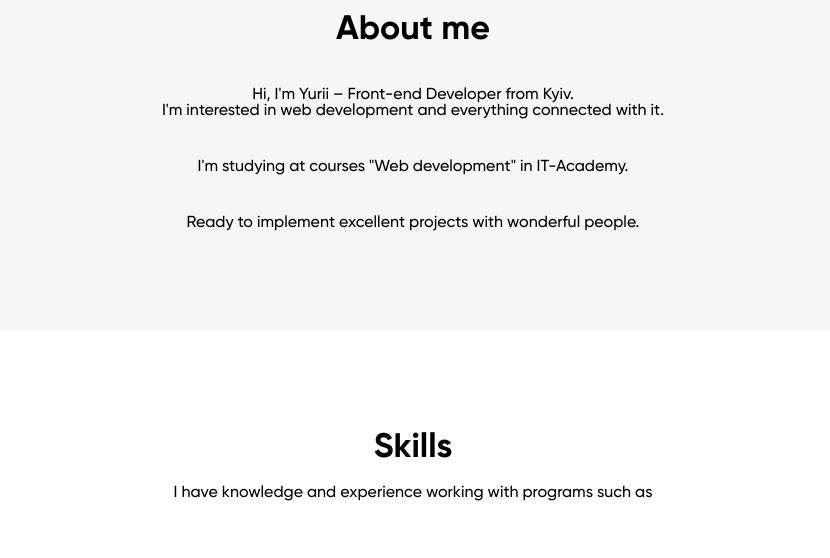
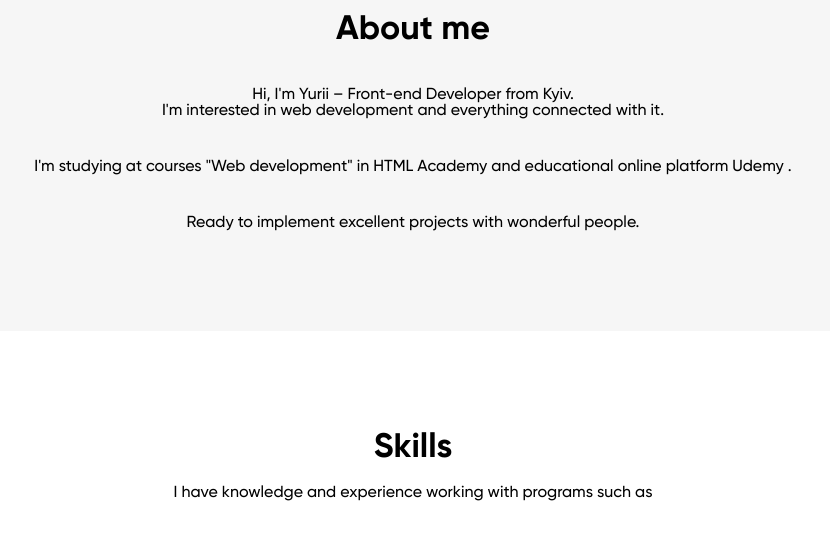
Before and after one commit to Yyyurii/Resume, a website: page index.html in a window 1280 px wide. Shown: the part 780-1338 px from the top of the page, without its empty margins (227-1057 px from the left). Drawn offline with Linux system fonts and the light colour scheme.

Commit message:
about me

```diff
--- a/index.html
+++ b/index.html
@@ -6,16 +6,6 @@
   <meta name="viewport" content="width=device-width, initial-scale=1.0">
   <title>Resume</title>
   <link rel="stylesheet" type="text/css" href="index.css">
-  <!-- <link rel="stylesheet" type="text/css" href="./styles/reset.css">
-  <link rel="stylesheet" type="text/css" href="./styles/fonts.css">
-  <link rel="stylesheet" type="text/css" href="./styles/media.css">
-  <link rel="stylesheet" type="text/css" href="./styles/header.css">
-  <link rel="stylesheet" type="text/css" href="./styles/home-tab.css">
-  <link rel="stylesheet" type="text/css" href="./styles/about-me-tab.css">
-  <link rel="stylesheet" type="text/css" href="./styles/skills-tab.css">
-  <link rel="stylesheet" type="text/css" href="./styles/portfolio-tab.css">
-  <link rel="stylesheet" type="text/css" href="./styles/contacts-tab.css">
-  <link rel="stylesheet" type="text/css" href="./styles/hamburger-menu.css"> -->
 </head>
 
 <body>
@@ -48,12 +38,10 @@
               <li><a class="menu__item" href="#skills">Skills</a></li>
               <li><a class="menu__item" href="#portfolio">Portfolio</a></li>
               <li><a class="menu__item" href="#contacts">Contacts</a></li>
-              <!-- <li><a class="menu__item" href="#"><span class=""><span class="">UA</span> | <span>ENG</span></span></a></li> -->
             </ul>
           </div>
           <span class="home-tab__name">Yurii<br>Kryvko</span>
           <span class="home-tab__years-old">Front-end Developer<br>25 years old, Kyiv</span>
-          <!-- <span class="home-tab__lang"><span class="home-tab__lang_active">UA</span> | <span>ENG</span></span> -->
         </div>
         <div class="home-tab__img">
           <img src="images/resume-9.jpg" alt="I am">
@@ -68,7 +56,7 @@
         I'm interested in web development and everything connected with it.
       </span>
       <span>
-        I'm studying at courses "Web development" in IT-Academy.
+        I'm studying at courses "Web development" in HTML Academy and educational online platform Udemy .
       </span>
       <span>
         Ready to implement excellent projects
```
